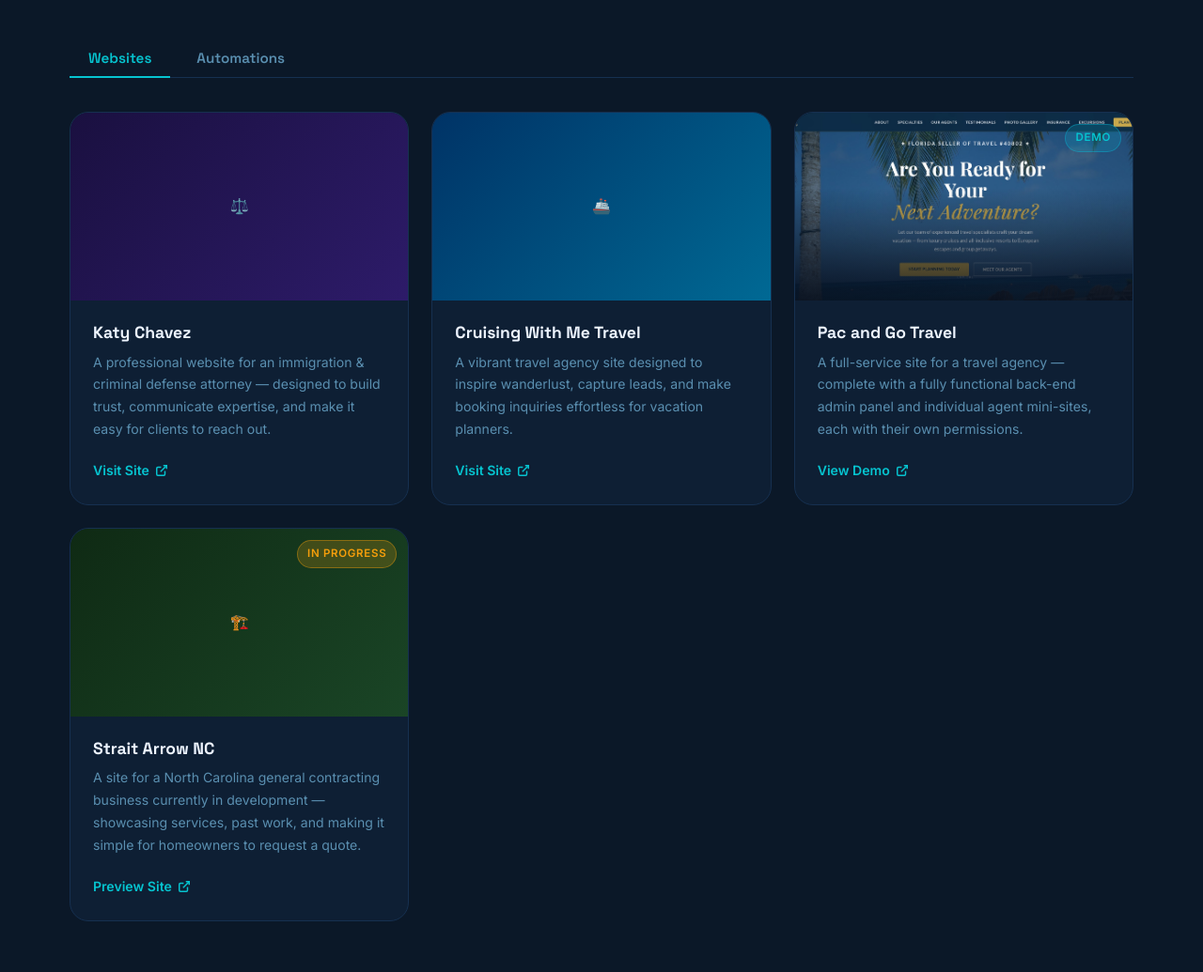
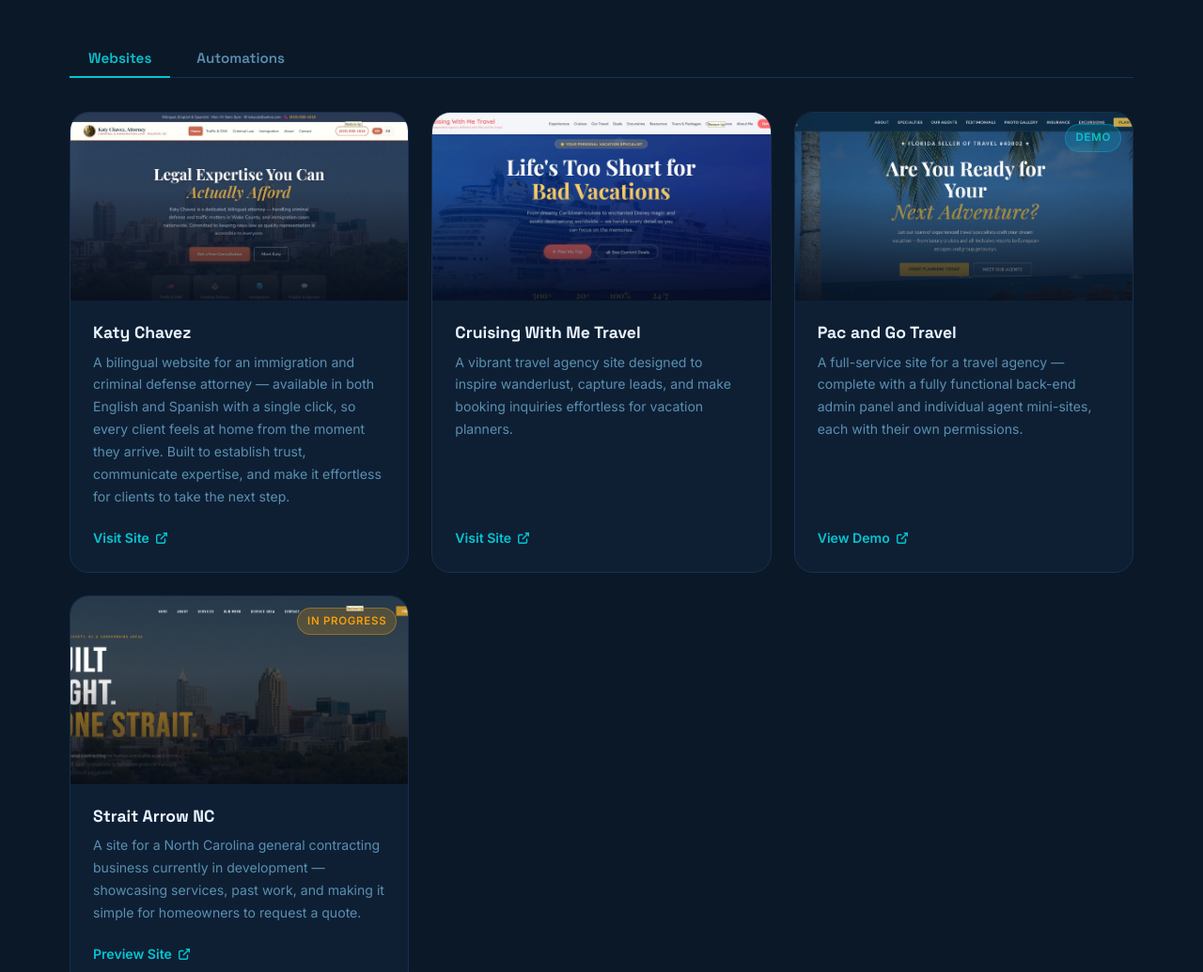
Before and after one commit to rtraversi/builtsmarterbyrob, a plain HTML site: page index.html in a window 1280 px wide. Shown: the part 2240-3275 px from the top of the page at 94% size. Drawn offline with Linux system fonts and the light colour scheme.

Commit message:
added photos for all the websites

```diff
--- a/index.html
+++ b/index.html
@@ -285,12 +285,12 @@
         <div class="portfolio-grid">
           <!-- Site 1 -->
           <div class="portfolio-card reveal">
-            <div class="portfolio-thumb" style="background: linear-gradient(135deg,#1a1040,#2d1b69);">
-              <div class="portfolio-thumb-icon" style="font-size:3.5rem; opacity:.25;">⚖️</div>
+            <div class="portfolio-thumb" style="background-image: url('kcl.jpg'); background-size: cover; background-position: top center;">
+              <div class="thumb-overlay"></div>
             </div>
             <div class="portfolio-body">
               <h3>Katy Chavez</h3>
-              <p>A professional website for an immigration &amp; criminal defense attorney — designed to build trust, communicate expertise, and make it easy for clients to reach out.</p>
+              <p>A bilingual website for an immigration and criminal defense attorney — available in both English and Spanish with a single click, so every client feels at home from the moment they arrive. Built to establish trust, communicate expertise, and make it effortless for clients to take the next step.</p>
               <a href="https://www.katychavez.com" target="_blank" rel="noopener" class="portfolio-link">
                 Visit Site
                 <svg xmlns="http://www.w3.org/2000/svg" viewBox="0 0 24 24" fill="none" stroke="currentColor" stroke-width="2.5"><path d="M18 13v6a2 2 0 01-2 2H5a2 2 0 01-2-2V8a2 2 0 012-2h6"/><polyline points="15 3 21 3 21 9"/><line x1="10" y1="14" x2="21" y2="3"/></svg>
@@ -300,8 +300,8 @@
 
           <!-- Site 2 -->
           <div class="portfolio-card reveal">
-            <div class="portfolio-thumb" style="background: linear-gradient(135deg,#003366,#006994);">
-              <div class="portfolio-thumb-icon" style="font-size:3.5rem; opacity:.25;">🚢</div>
+            <div class="portfolio-thumb" style="background-image: url('cwmtravel.jpg'); background-size: cover; background-position: top center;">
+              <div class="thumb-overlay"></div>
             </div>
             <div class="portfolio-body">
               <h3>Cruising With Me Travel</h3>
@@ -331,8 +331,8 @@
 
           <!-- Site 4 (WIP) -->
           <div class="portfolio-card reveal">
-            <div class="portfolio-thumb" style="background: linear-gradient(135deg,#0f2a14,#1a4526);">
-              <div class="portfolio-thumb-icon" style="font-size:3.5rem; opacity:.25;">🏗️</div>
+            <div class="portfolio-thumb" style="background-image: url('straitarrow.jpg'); background-size: cover; background-position: top center;">
+              <div class="thumb-overlay"></div>
               <div class="wip-badge">In Progress</div>
             </div>
             <div class="portfolio-body">
```
Also changed, not shown: cwmtravel.jpg (added), kcl.jpg (added), straitarrow.jpg (added).
